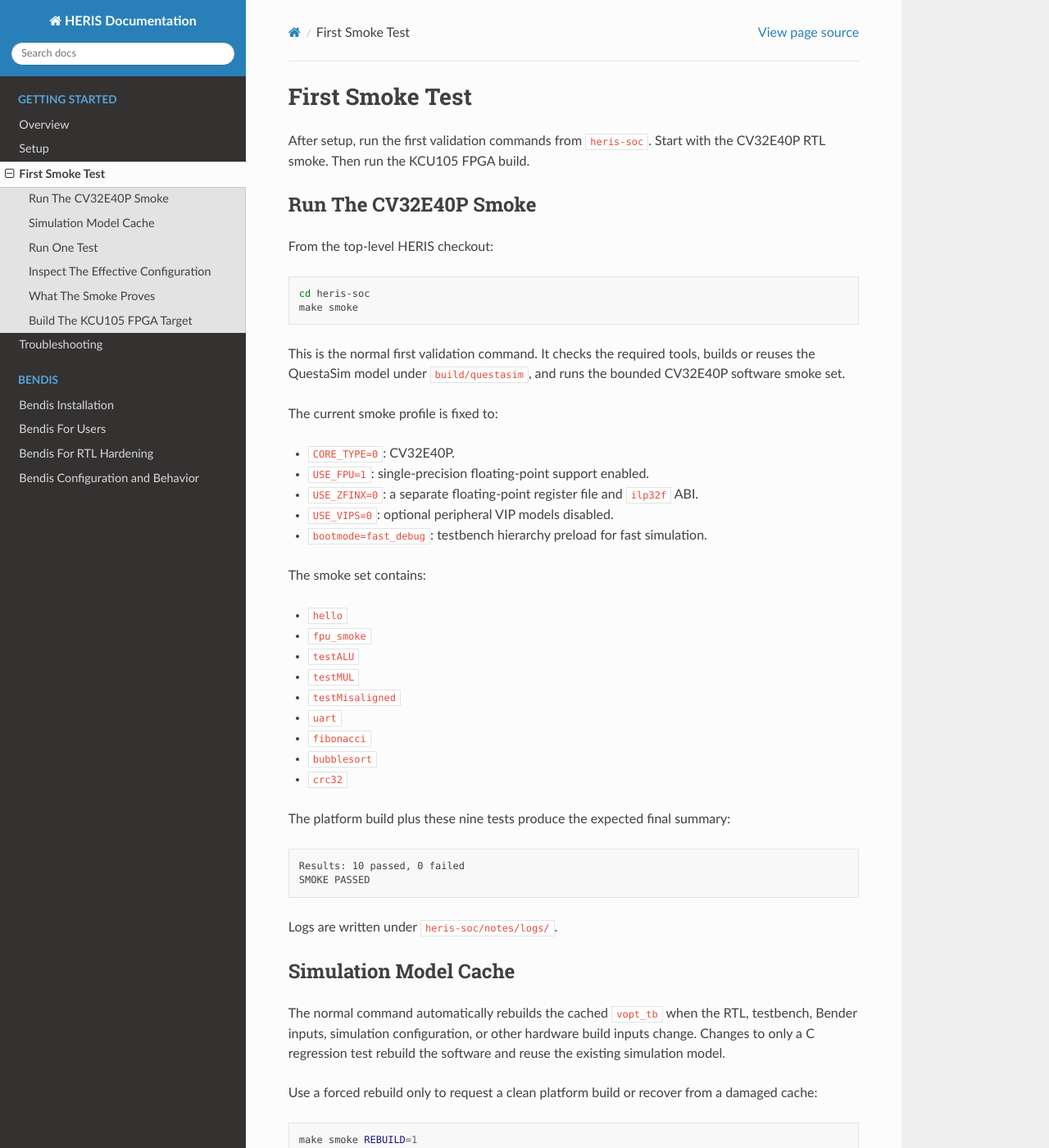
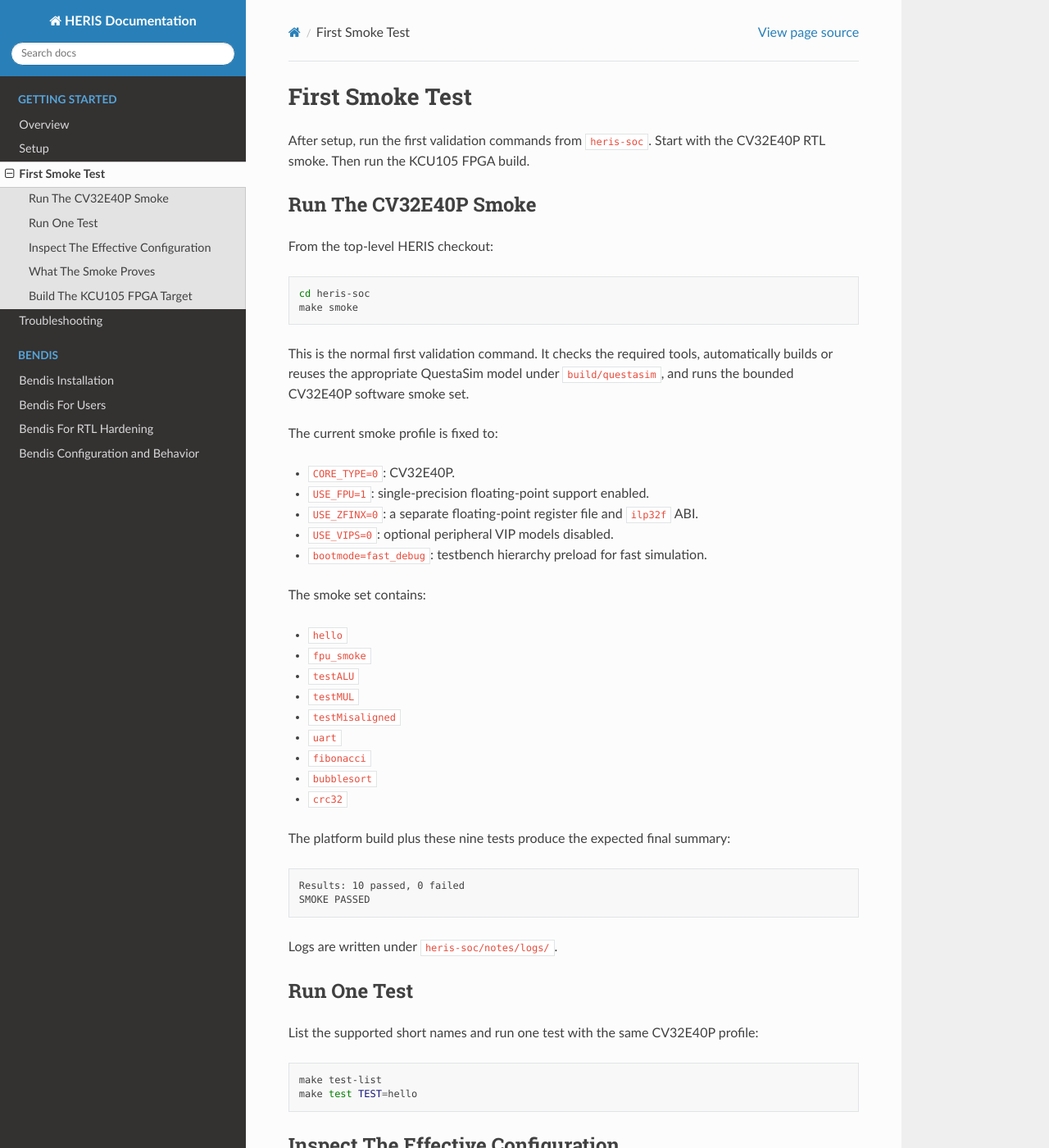
Before and after one commit to albertc9/HERIS-Doc, a Sphinx documentation site: the page built from docs/source/getting-started/first-smoke-test.rst, in a window 1280 px wide and 1400 px high. Shown: the whole window at 82% size. Built offline with Sphinx 7.4.7 and the Read the Docs theme 3.1.0, drawn with Linux system fonts in a browser that asks for light colours; pages that are not in the unit, such as notebooks, are missing from menus.

Commit message:
keep forced rebuild in troubleshooting

```diff
--- a/docs/source/getting-started/first-smoke-test.rst
+++ b/docs/source/getting-started/first-smoke-test.rst
@@ -15,8 +15,8 @@
    make smoke
 
 This is the normal first validation command. It checks the required tools,
-builds or reuses the QuestaSim model under ``build/questasim``, and runs the
-bounded CV32E40P software smoke set.
+automatically builds or reuses the appropriate QuestaSim model under
+``build/questasim``, and runs the bounded CV32E40P software smoke set.
 
 The current smoke profile is fixed to:
 
@@ -46,21 +46,6 @@
    SMOKE PASSED
 
 Logs are written under ``heris-soc/notes/logs/``.
-
-Simulation Model Cache
-----------------------
-
-The normal command automatically rebuilds the cached ``vopt_tb`` when the RTL,
-testbench, Bender inputs, simulation configuration, or other hardware build
-inputs change. Changes to only a C regression test rebuild the software and
-reuse the existing simulation model.
-
-Use a forced rebuild only to request a clean platform build or recover from a
-damaged cache:
-
-.. code-block:: sh
-
-   make smoke REBUILD=1
 
 Run One Test
 ------------
```
